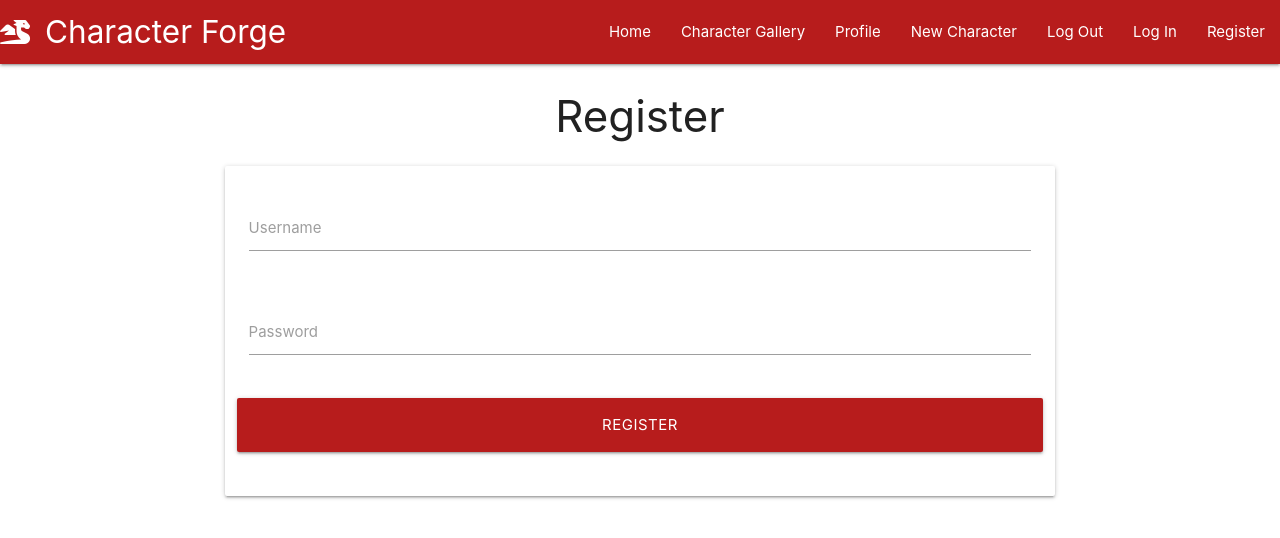
After one commit to FabianMarsh/Milestone-3, a Flask app: page /register in a window 1280 px wide. The commit adds this page. Shown: the top 538 px of the page. Run offline with Flask 2, Linux system fonts and the light colour scheme; some libraries are stand-ins or nearby versions.

Commit message:
Add Register Template

```diff
--- a/app.py
+++ b/app.py
@@ -4,6 +4,7 @@ from flask import (
     redirect, request, session, url_for)
 from flask_pymongo import PyMongo
 from bson.objectid import ObjectId
+from werkzeug.security import generate_password_hash, check_password_hash
 if os.path.exists("env.py"):
     import env
 
@@ -24,6 +25,11 @@ def characters():
     return render_template("characters.html", characters=characters)
 
 
+@app.route("/register", methods=["GET", "POST"])
+def register():
+    return render_template("register.html")
+
+
 if __name__ == "__main__":
     app.run(host=os.environ.get("IP"),
             port=int(os.environ.get("PORT")),
--- a/static/js/script.js
+++ b/static/js/script.js
@@ -1,3 +1,7 @@
 $(document).ready(function(){
     $('.sidenav').sidenav();
-  });
+});
+
+$(document).ready(function() {
+    $('input#input_text, textarea#textarea2').characterCounter();
+});
--- a/templates/base.html
+++ b/templates/base.html
@@ -29,7 +29,7 @@
                     <li><a href="#">New Character</a></li>
                     <li><a href="#">Log Out</a></li>
                     <li><a href="#">Log In</a></li>
-                    <li><a href="#">Register</a></li>
+                    <li><a href="{{ url_for('register') }}">Register</a></li>
                 </ul>
             </div>
         </nav>
@@ -43,7 +43,7 @@
             <li><a href="#">New Character</a></li>
             <li><a href="#">Log Out</a></li>
             <li><a href="#">Log In</a></li>
-            <li><a href="#">Register</a></li>
+            <li><a href="{{ url_for('register') }}">Register</a></li>
         </ul>
         <!--End of Materialize Nav Bar-->
     </header>
--- /dev/null
+++ b/templates/register.html
@@ -0,0 +1,36 @@
+{% extends "base.html" %}
+{% block content %}
+
+    <h3 class="center-align">Register</h3>
+
+
+    <div class="row">
+    <!-- Materialise Form -->
+        <form class="col s12 m8 offset-m2" method="POST" action="{{ url_for('register') }}">
+            <div class="card-panel">
+                <!-- Username -->
+                <div class="row">
+                    <div class="input-field col s12">
+                    <input id="username" name="username" type="text" class="validate">
+                    <label for="username">Username</label>
+                    </div>
+                </div>
+                <!-- Password -->
+                <div class="row">
+                    <div class="input-field col s12">
+                        <input id="password" name="password" type="password" class="validate">
+                        <label for="password">Password</label>
+                    </div>
+                </div>
+                <!-- Register -->
+                <div class="row">
+                    <button type="submit" class="col s12 btn-large red darken-4">
+                        Register
+                    </button>
+                </div>
+            </div>
+        </form>
+    <!-- End of Materialise Form-->
+    </div>
+
+{% endblock %}
```
